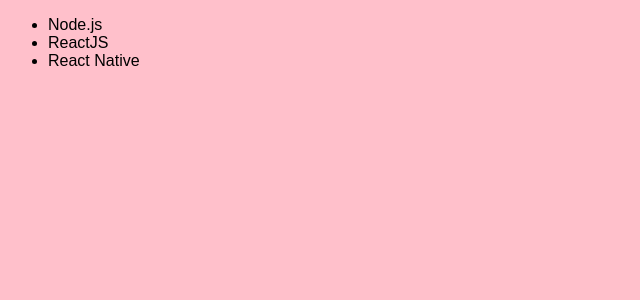
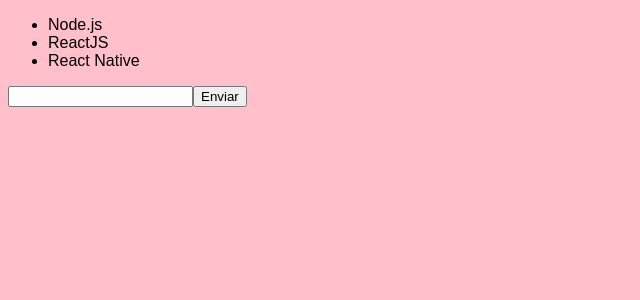
Before and after one commit to peguimasid/React-Introduction, a React app: page / in a window 1280 px wide. Shown: the top 300 px of the page, without its empty margins (0-640 px from the left). Built offline with nearby package versions, Linux system fonts and the light colour scheme.

Commit message:
estado-e-imutabilidade

```diff
--- a/babel.config.js
+++ b/babel.config.js
@@ -4,6 +4,6 @@
     "@babel/preset-react"
   ],
   plugins: [
-    '@babel/plugins-proposal-class-properties'
+    '@babel/plugin-proposal-class-properties'
   ]
 }
--- a/src/components/TechList.js
+++ b/src/components/TechList.js
@@ -2,6 +2,7 @@
 
 class TechList extends Component {
   state = {
+    newTech: '',
     techs: [
       'Node.js',
       'ReactJS',
@@ -9,13 +10,32 @@
     ]
   }
 
+  handleInputChange = e => {
+    this.setState({ newTech: e.target.value })
+  }
+
+  handleSubmit = e => {
+    e.preventDefault();
+
+    this.setState({
+       techs: [ ...this.state.techs, this.state.newTech ],
+       newTech: ''
+    })
+  }
+
   render() {
     return (
-      <ul>
-        <li>Node.js</li>
-        <li>ReactJS</li>
-        <li>React Native</li>
-      </ul>
+      <form onSubmit={this.handleSubmit}>
+        <ul>
+          {this.state.techs.map(tech => <li key={tech}>{tech}</li>)}
+        </ul>
+        <input
+         type="text"
+         onChange={this.handleInputChange}
+         value={this.state.newTech}
+        />
+        <button type="submit">Enviar</button>
+      </form>
     )
   }
 }
```
Also changed, not shown: 2 other files (tests, documents, lock files or other folders).
